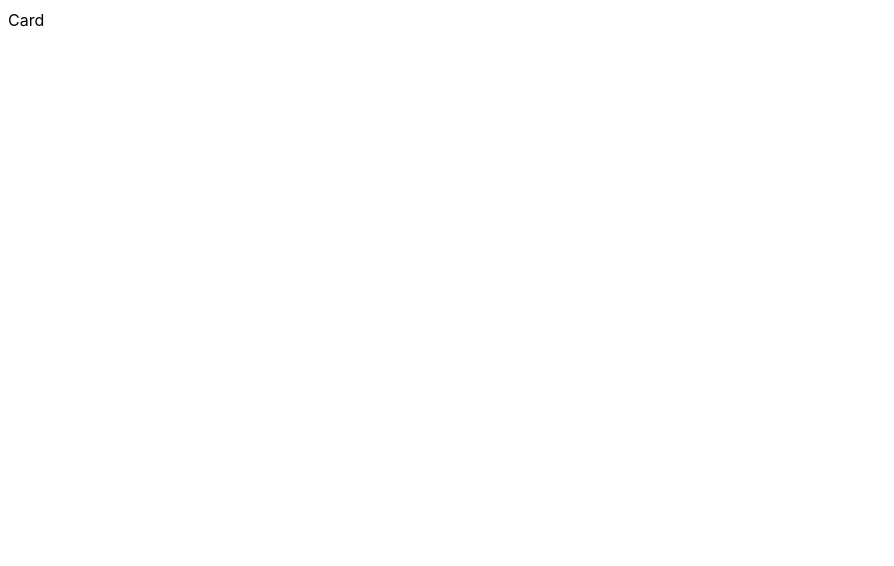
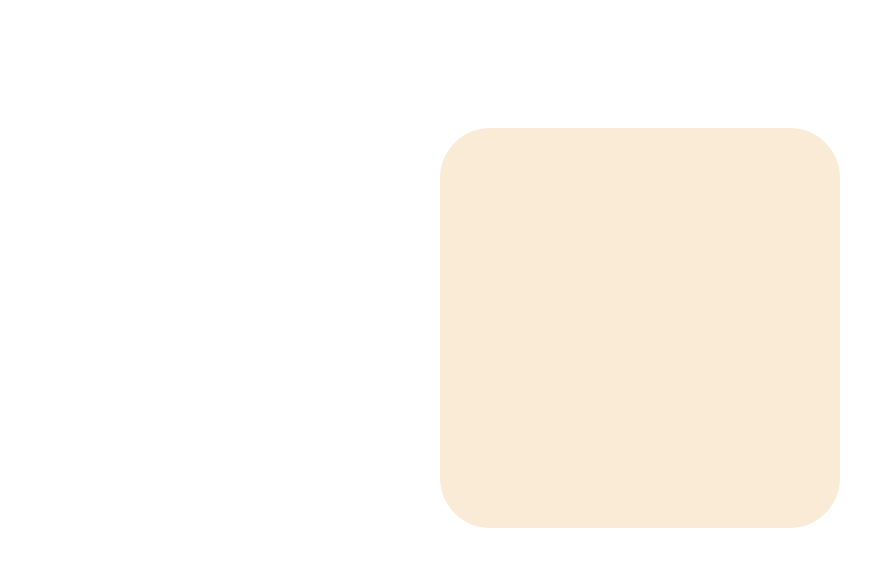
Before and after one commit to hansderly/guess-the-hex, a React (Vite) app: page / in a window 1280 px wide. Shown: the top 566 px of the page, without its empty margins (0-894 px from the left). Built offline with nearby package versions, Linux system fonts and the light colour scheme.

Commit message:
add color to card component

```diff
--- /dev/null
+++ b/src/App.module.css
@@ -0,0 +1,8 @@
+.container {
+	display: flex;
+	justify-content: center;
+	align-items: center;
+	max-width: 700px;
+	margin-inline: auto;
+	height: 80vh;
+}
--- a/src/App.tsx
+++ b/src/App.tsx
@@ -1,12 +1,9 @@
-import { useState } from 'react';
 import { Card } from './components';
-import styles from './App.css';
+import styles from './App.module.css';
 
 function App() {
-	const [count, setCount] = useState(0);
-
 	return (
-		<div>
+		<div className={styles.container}>
 			<Card />
 		</div>
 	);
--- a/src/components/Card/Card.module.css
+++ b/src/components/Card/Card.module.css
@@ -0,0 +1,5 @@
+.container {
+	padding: 200px;
+	border-radius: 50px;
+	background-color: #faebd7;
+}
--- a/src/components/Card/Card.tsx
+++ b/src/components/Card/Card.tsx
@@ -1,7 +1,12 @@
 import React from 'react';
 
-const Card = () => {
-	return <div>Card</div>;
+import styles from './Card.module.css';
+interface ICard {
+	code: string;
+}
+
+const Card = ({ code }: ICard) => {
+	return <div className={styles.container}></div>;
 };
 
 export default Card;
```
Also changed, not shown: src/App.css (deleted).
